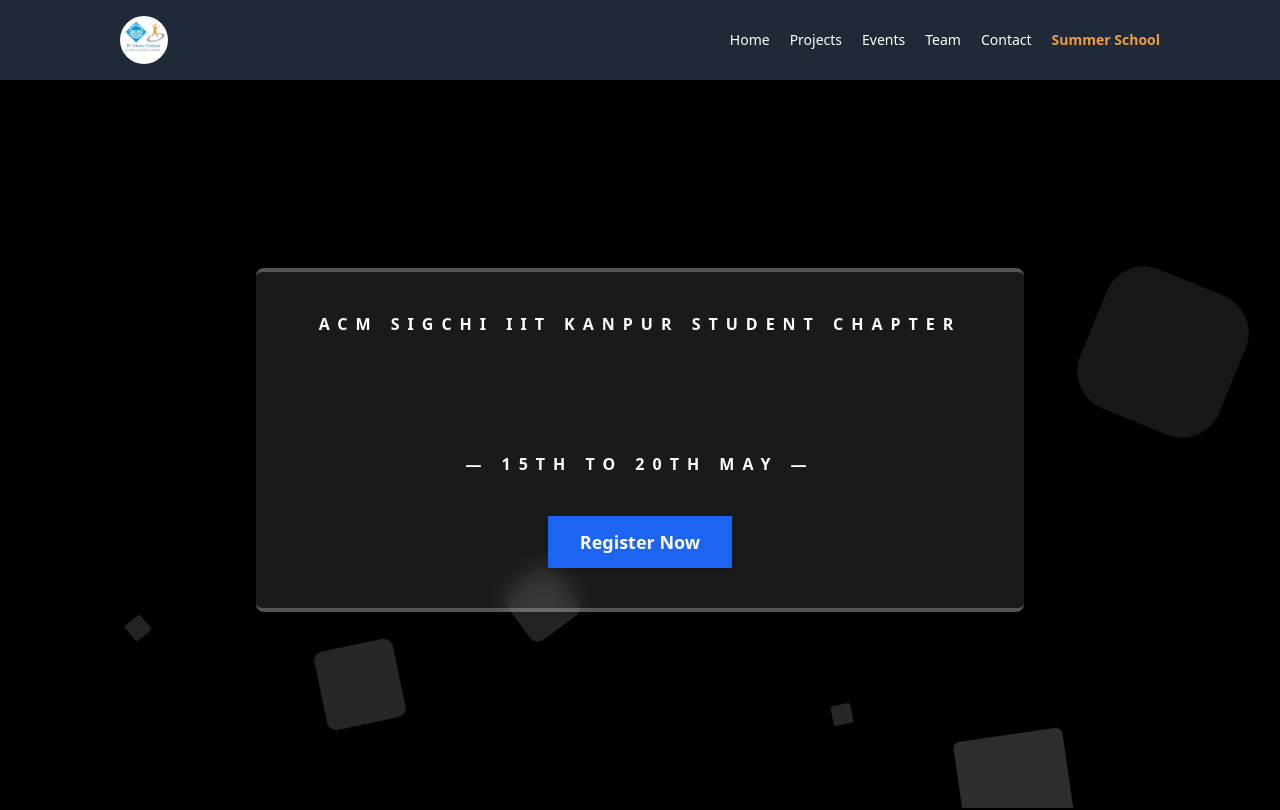
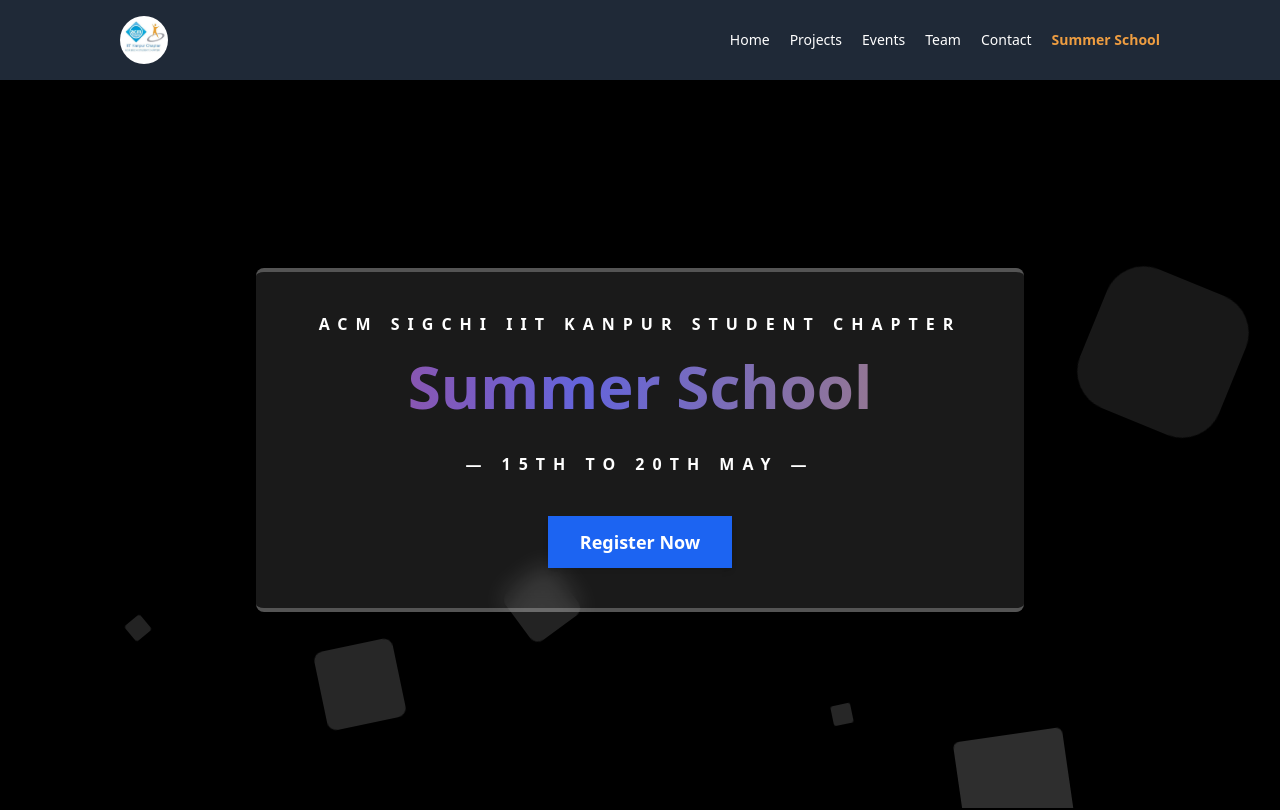
Before and after one commit to vsumityy23/sigchi_website, a React (Create React App) app: page /summerschool in a window 1280 px wide. Shown: the top 810 px of the page. Built offline with nearby package versions, Linux system fonts and the light colour scheme.

Commit message:
Update App.css

```diff
--- a/src/App.css
+++ b/src/App.css
@@ -8,37 +8,44 @@
 		top: -300px;
 		opacity: 0;
 	}
+
 	to {
 		top: 0;
 		opacity: 1;
 	}
 }
+
 @keyframes animatetop {
 	from {
 		top: -300px;
 		opacity: 0;
 	}
+
 	to {
 		top: 0;
 		opacity: 1;
 	}
 }
+
 @-webkit-keyframes zoomIn {
 	0% {
 		opacity: 0;
 		-webkit-transform: scale3d(0.3, 0.3, 0.3);
 		transform: scale3d(0.3, 0.3, 0.3);
 	}
+
 	50% {
 		opacity: 1;
 	}
 }
+
 @keyframes zoomIn {
 	0% {
 		opacity: 0;
 		-webkit-transform: scale3d(0.3, 0.3, 0.3);
 		transform: scale3d(0.3, 0.3, 0.3);
 	}
+
 	50% {
 		opacity: 1;
 	}
@@ -163,7 +170,27 @@
 }
 
 
+@keyframes textAnimation {
+	0% {
+		background-position: 0% 50%;
+	}
 
+	50% {
+		background-position: 100% 50%;
+	}
+
+	100% {
+		background-position: 0% 50%;
+	}
+}
+
+.animate-text {
+	background: linear-gradient(90deg, #ff2a2a, #6464db, #db9129);
+	background-size: 200% 200%;
+	animation: textAnimation 5s ease infinite;
+	-webkit-background-clip: text;
+	color: transparent;
+}
 
 
 
```
